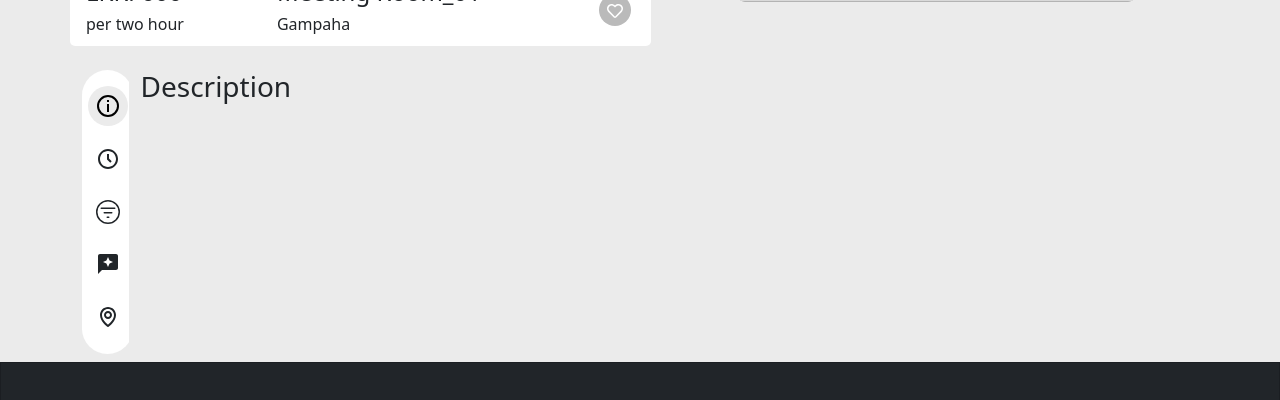
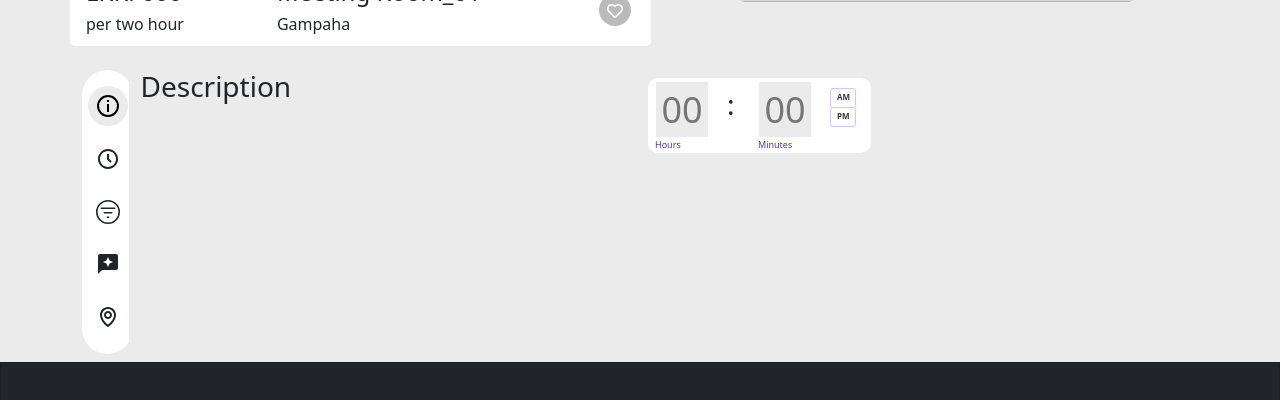
Before and after one commit to GP-43/homeaway-frontend, a React (Create React App) app: page /placedescription in a window 1280 px wide. Shown: the part 304-704 px from the top of the page. Built offline with nearby package versions, Linux system fonts and the light colour scheme.

Commit message:
Merge branch 'dev' into feature/HA-28_Time-Picker
Add time picker to placedescription.

```diff
--- a/src/views/pages/PlaceDescription.jsx
+++ b/src/views/pages/PlaceDescription.jsx
@@ -20,6 +20,7 @@ function PlaceDescription() {
                 <Col lg={6} className='px-0'>
                     <PlaceInformation/>
                 </Col>
+                <Col className='px-2'><TimePickers/></Col>
             </Row>
         </Container>
     );
```
